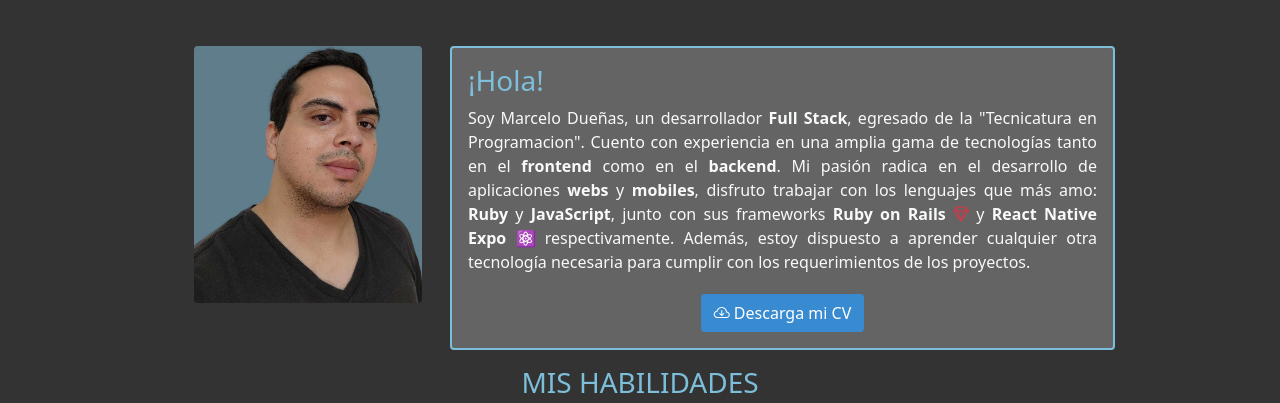
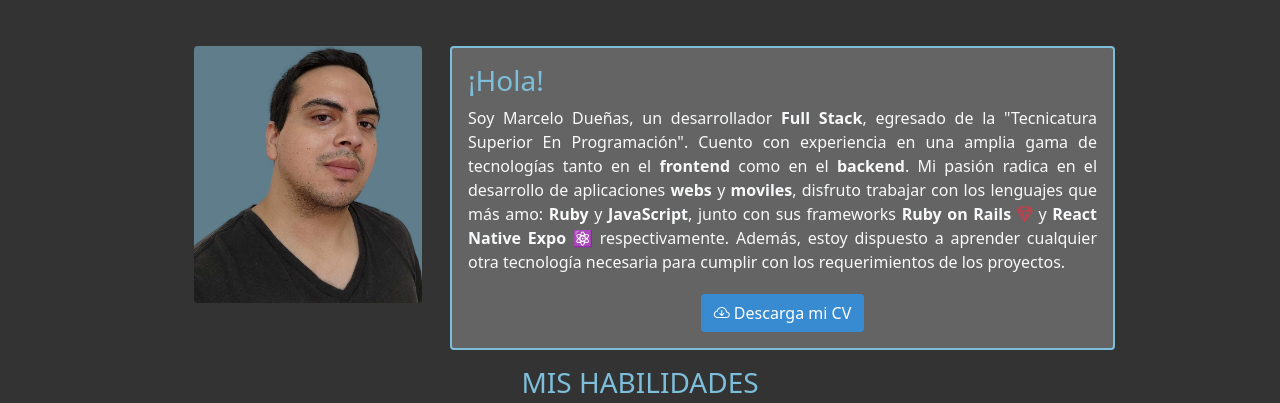
Before and after one commit to duemarfra/developer, a plain HTML site: page index.html in a window 1280 px wide. Shown: the part 1014-1417 px from the top of the page. Drawn offline with nearby package versions, Linux system fonts and the light colour scheme.

Commit message:
fixed my info

```diff
--- a/index.html
+++ b/index.html
@@ -93,11 +93,11 @@
           <p>
             Soy Marcelo Dueñas, un desarrollador
             <strong>Full Stack</strong>, egresado de la
-            "Tecnicatura en Programacion". Cuento con experiencia en una
+            "Tecnicatura Superior En Programación". Cuento con experiencia en una
             amplia gama de tecnologías tanto en el
             <strong>frontend</strong> como en el <strong>backend</strong>. Mi
             pasión radica en el desarrollo de aplicaciones
-            <strong>webs</strong> y <strong>mobiles</strong>, disfruto
+            <strong>webs</strong> y <strong>moviles</strong>, disfruto
             trabajar con los lenguajes que más amo: <strong>Ruby</strong> y
             <strong>JavaScript</strong>, junto con sus frameworks
             <strong>Ruby on Rails <i class="bi bi-gem text-danger"></i></strong>
```
